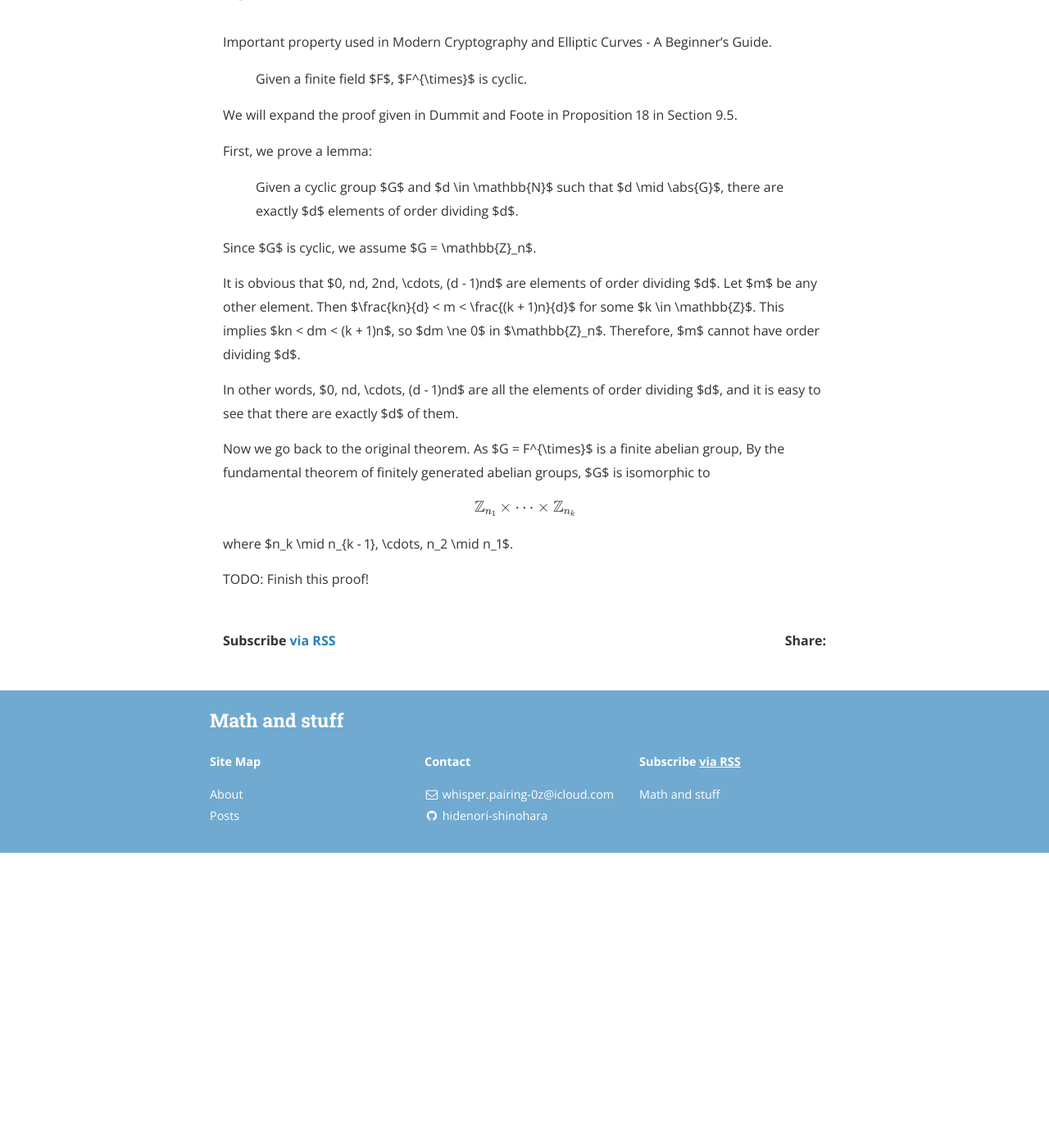
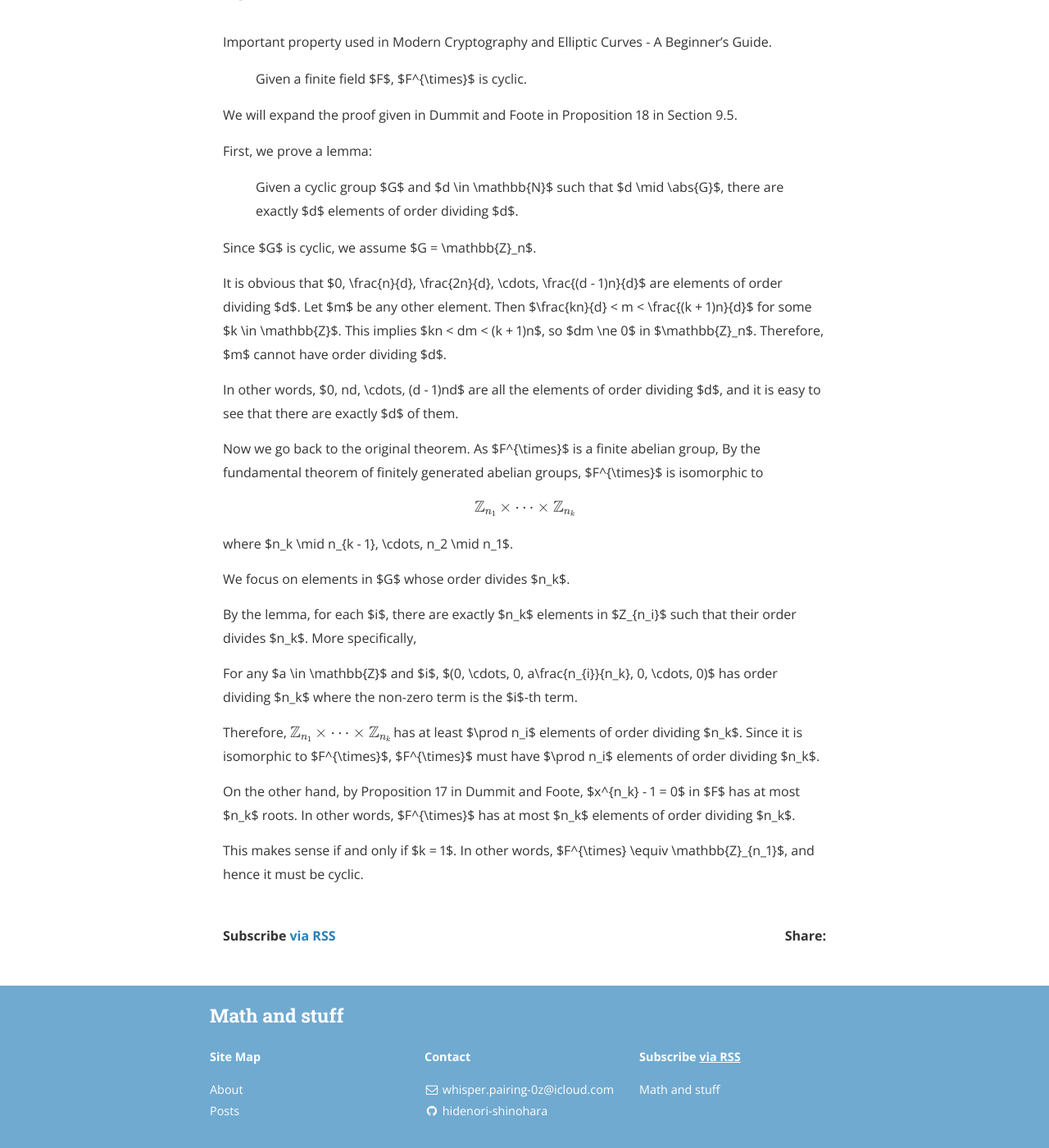
Before and after one commit to hidenori-shinohara/hidenori-shinohara.github.io, a Jekyll site: the page built from _posts/modern_cryptography_and_elliptic_curves/2023-08-16-modern-cryptography-and-elliptic-curves-elliptic-curve-cyclic.md, in a window 1280 px wide and 1400 px high, scrolled down 303 px. Shown: the whole window at 82% size. Built offline with Jekyll 4.4.1, drawn with Linux system fonts in a browser that asks for light colours; nearby versions of some CDN libraries; formulas are drawn with MathJax 3; before the commit the page ends 1343 px from its top, so only the background shows below that.

Commit message:
finisht eh U_p = cyclic proof

```diff
--- a/_posts/modern_cryptography_and_elliptic_curves/2023-08-16-modern-cryptography-and-elliptic-curves-elliptic-curve-cyclic.md
+++ b/_posts/modern_cryptography_and_elliptic_curves/2023-08-16-modern-cryptography-and-elliptic-curves-elliptic-curve-cyclic.md
@@ -17,7 +17,7 @@ First, we prove a lemma:
 
 Since $G$ is cyclic, we assume $G = \mathbb{Z}_n$.
 
-It is obvious that $0, nd, 2nd, \cdots, (d - 1)nd$ are elements of order dividing $d$.
+It is obvious that $0, \frac{n}{d}, \frac{2n}{d}, \cdots, \frac{(d - 1)n}{d}$ are elements of order dividing $d$.
 Let $m$ be any other element.
 Then $\frac{kn}{d} < m < \frac{(k + 1)n}{d}$ for some $k \in \mathbb{Z}$.
 This implies $kn < dm < (k + 1)n$, so $dm \ne 0$ in $\mathbb{Z}_n$.
@@ -26,8 +26,8 @@ Therefore, $m$ cannot have order dividing $d$.
 In other words, $0, nd, \cdots, (d - 1)nd$ are all the elements of order dividing $d$, and it is easy to see that there are exactly $d$ of them.
 
 Now we go back to the original theorem.
-As $G = F^{\times}$ is a finite abelian group,
-By the fundamental theorem of finitely generated abelian groups, $G$ is isomorphic to
+As $F^{\times}$ is a finite abelian group,
+By the fundamental theorem of finitely generated abelian groups, $F^{\times}$ is isomorphic to
 
 $$
 \begin{align*}
@@ -37,4 +37,18 @@ $$
 
 where $n_k \mid n_{k - 1}, \cdots, n_2 \mid n_1$.
 
-TODO: Finish this proof!
+We focus on elements in $G$ whose order divides $n_k$.
+
+By the lemma, for each $i$, there are exactly $n_k$ elements in $Z_{n_i}$ such that their order divides $n_k$.
+More specifically,
+
+For any $a \in \mathbb{Z}$ and $i$, $(0, \cdots, 0, a\frac{n_{i}}{n_k}, 0, \cdots, 0)$ has order dividing $n_k$ where the non-zero term is the $i$-th term.
+
+Therefore, $$\mathbb{Z}_{n_1} \times \cdots \times \mathbb{Z}_{n_k}$$ has at least $\prod n_i$ elements of order dividing $n_k$.
+Since it is isomorphic to $F^{\times}$, $F^{\times}$ must have $\prod n_i$ elements of order dividing $n_k$.
+
+On the other hand, by Proposition 17 in Dummit and Foote, $x^{n_k} - 1 = 0$ in $F$ has at most $n_k$ roots.
+In other words, $F^{\times}$ has at most $n_k$ elements of order dividing $n_k$.
+
+This makes sense if and only if $k = 1$.
+In other words, $F^{\times} \equiv \mathbb{Z}_{n_1}$, and hence it must be cyclic.
```
